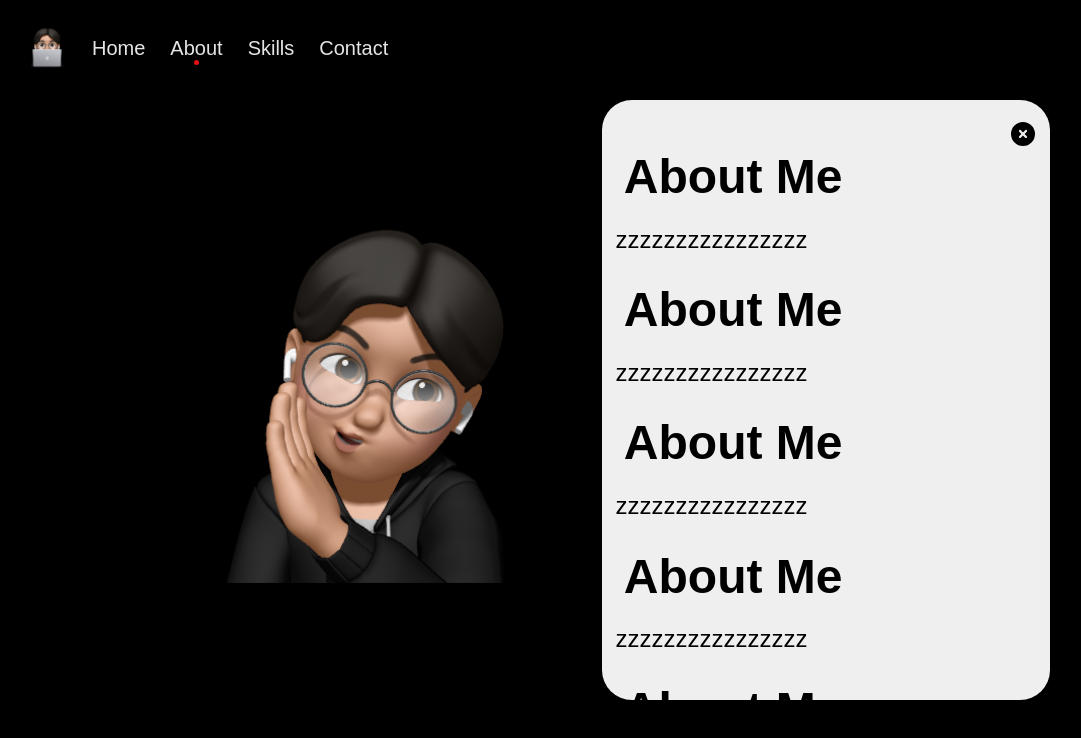
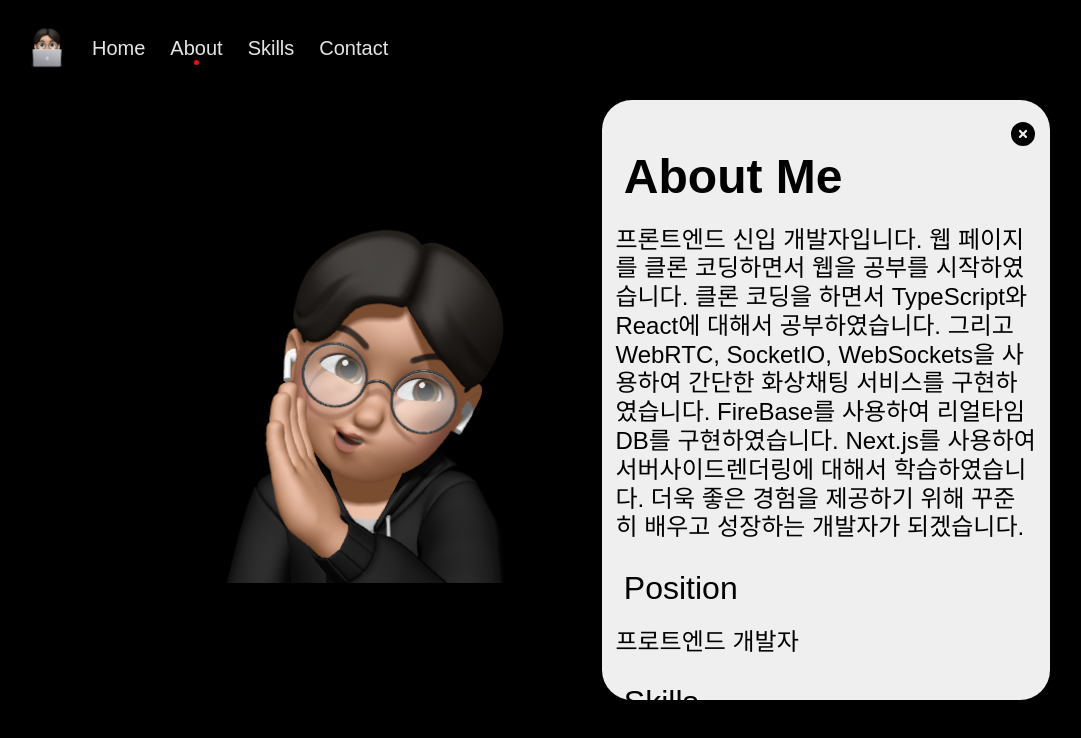
Before and after one commit to DonggiChae/myportfolio, a React (Create React App) app: page /about in a window 1280 px wide. Both pictures are taken after a click on the element 715 px from the left and 248 px from the top of the page. Shown: the top 738 px of the page, without its empty margins (38-1119 px from the left). Built offline with nearby package versions, Linux system fonts and the light colour scheme.

Commit message:
data update

```diff
--- a/src/Components/CardDetail.tsx
+++ b/src/Components/CardDetail.tsx
@@ -32,6 +32,10 @@ const Article = styled(motion.article)`
 const Section = styled.section`
   padding: 3%;
 `
+const Exit = styled.div`
+  font-size: 2em;
+  margin-left: 90%;
+`
 
 const Title = styled.h1`
   padding-bottom: 20px;
@@ -40,9 +44,18 @@ const Title = styled.h1`
   font-weight: 600;
 `
 
+const Title2 = styled.h1`
+  padding-bottom: 20px;
+  margin-left: 2%;
+  font-size: 2em;
+  font-weight: 600;
+`
+
 const Content =styled.p`
   font-size: 1.5em;
   display: flex;
+  margin-left: 2%;
+  padding-bottom: 20px;
   flex-direction: column;
 `
 const cardDetailVariants = {
@@ -65,7 +78,7 @@ function CardDetail({ selectedId }: { selectedId: string , layoutId: string}) {
 
   return(
     <Container transition={{ duration: 0.15, delay: 0.1 }}>
-      <Link to="/skills">
+      <Link to="/skills"></Link>
       <Article
       variants={cardDetailVariants}
       initial='hidden'
@@ -76,15 +89,36 @@ function CardDetail({ selectedId }: { selectedId: string , layoutId: string}) {
       className="overlay"
       >
         <Section>
+          <Link to="/skills">
+            <Exit>
+              x
+            </Exit>
+          </Link>
           <Title>
             {project.name}
           </Title>
+          <Title2>
+            Description
+          </Title2>
           <Content>
-            zzzzzzzzzzzzzzzz
+            {project.description}
           </Content>
+          <Title2>
+            Stacks
+          </Title2>
+          <Content>
+            {project.stacks}
+          </Content>
+          <a href={project.github}>
+            <Title2>
+              Github
+            </Title2>
+            <Content>
+              {project.github}
+            </Content>
+          </a>
         </Section>
       </Article>
-      </Link>
     </Container>
   );
 }
--- a/src/Routes/aboutDetail.tsx
+++ b/src/Routes/aboutDetail.tsx
@@ -4,6 +4,7 @@ import { FontAwesomeIcon } from '@fortawesome/react-fontawesome'
 import { faCircleXmark } from '@fortawesome/free-solid-svg-icons'
 import { useRecoilState } from "recoil";
 import { isAboutOpenAtom } from "../atoms";
+import { Iaboutme, aboutMe } from "../data";
 
 
 const Article = styled(motion.article)`
@@ -33,11 +34,17 @@ const ExitButton = styled.button`
   top: 20px;
 `
 
-const Title = styled.h1`
+const Title = styled.div`
   padding-bottom: 20px;
   margin-left: 2%;
   font-size: 3em;
   font-weight: 600;
+`
+const Title2 = styled.div`
+  padding-bottom: 20px;
+  margin-left: 2%;
+  font-size: 2em;
+  font-weight: 500;
 `
 
 const Content =styled.p`
@@ -80,39 +87,23 @@ function AboutDetail() {
           About Me
         </Title>
         <Content>
-          zzzzzzzzzzzzzzzz
+          {aboutMe.simpleCoverLetter}
         </Content>
       </Section>
       <Section>
-        <Title>
-          About Me
-        </Title>
+        <Title2>
+          Position
+        </Title2>
         <Content>
-          zzzzzzzzzzzzzzzz
+          {aboutMe.position}
         </Content>
       </Section>
       <Section>
-        <Title>
-          About Me
-        </Title>
+        <Title2>
+          Skills
+        </Title2>
         <Content>
-          zzzzzzzzzzzzzzzz
-        </Content>
-      </Section>
-      <Section>
-        <Title>
-          About Me
-        </Title>
-        <Content>
-          zzzzzzzzzzzzzzzz
-        </Content>
-      </Section>
-      <Section>
-        <Title>
-          About Me
-        </Title>
-        <Content>
-          zzzzzzzzzzzzzzzz
+          {aboutMe.skills}
         </Content>
       </Section>
     </Article>
--- a/src/data.tsx
+++ b/src/data.tsx
@@ -4,7 +4,7 @@ export interface projectDetail {
   description: string;
   github: string;
   gitpages?: string;
-  stacks: string[];
+  stacks: string;
   img: string;
 }
 
@@ -18,7 +18,7 @@ export const projects = [
                     \n 그렇기 때문에 화면이 크면 화면이 크다는 문구가 나오게 하였습니다.`,
     github: `https://github.com/DonggiChae/kokoa-clone`,
     gitpages: 'https://donggichae.github.io/kokoa-clone/',
-    stacks: ['HTML', 'CSS', 'Github'],
+    stacks: `'HTML', 'CSS', 'Github'`,
     img: "kakao_clone.png"
   },
   {
@@ -29,7 +29,7 @@ export const projects = [
                   `,
     github: `https://github.com/DonggiChae/paintJS`,
     gitpages: 'https://donggichae.github.io/paintJS/',
-    stacks: ['HTML', 'CSS', 'JavaScript','Github'],
+    stacks: `'HTML', 'CSS', 'JavaScript', 'Github'`,
     img: "paintJS.png"
   },
   {
@@ -40,7 +40,7 @@ export const projects = [
                   \n 채팅방 생성. 화상채팅 그리고 개인 메시지를 구현였습니다.`,
     github: `https://github.com/DonggiChae/zoom`,
     gitpages: 'https://github.com/DonggiChae/zoom',
-    stacks: ['WebSocket', 'Socket.io', 'WebRTC', 'JavaScript', 'pug'],
+    stacks: `'WebSocket', 'Socket.io', 'WebRTC', 'JavaScript', 'pug'`,
     img: "zoomClone.png"
   },
   {
@@ -53,7 +53,7 @@ export const projects = [
                   `,
     github: `https://github.com/DonggiChae/chrome-clone-page`,
     gitpages: 'https://donggichae.github.io/chrome-clone-page/',
-    stacks: ['HTML', 'CSS', 'Javascript','Github'],
+    stacks: `'HTML', 'CSS', 'Javascript', 'Github'`,
     img: "todos.png"
 
   },
@@ -66,7 +66,7 @@ export const projects = [
                     `,
     github: `https://github.com/DonggiChae/nwitter`,
     gitpages: 'https://donggichae.github.io/nwitter/#/',
-    stacks: ['HTML', 'CSS', 'Javascript','React','FireBase'],
+    stacks: `'HTML', 'CSS', 'Javascript', 'React','FireBase'`,
     img: "Twitter.png"
 
   },
@@ -79,7 +79,7 @@ export const projects = [
                   `,
     github: `https://github.com/DonggiChae/CoinChart`,
     gitpages: 'https://donggichae.github.io/CoinChart/',
-    stacks: ['HTML', 'CSS','React', 'Github'],
+    stacks: `'HTML', 'CSS', 'React', 'Github'`,
     img: "CoinChart.png"
   },
   {
@@ -91,7 +91,7 @@ export const projects = [
                   `,
     github: `https://github.com/DonggiChae/nomflix-clone`,
     gitpages: 'https://github.com/DonggiChae/nomflix-clone',
-    stacks: ['HTML', 'CSS','React', 'Github'],
+    stacks: `'HTML', 'CSS', 'React', 'Github'`,
     img: "NetflixClone.png"
   },
   {
@@ -103,33 +103,31 @@ export const projects = [
                   `,
     github: `https://github.com/DonggiChae/trello-clone`,
     gitpages: 'https://donggichae.github.io/trello-clone/',
-    stacks: ['HTML', 'CSS','React', 'Github'],
+    stacks: `'HTML', 'CSS', 'React', 'Github'`,
     img: "TodoList.png"
   },
 
 ]
 
-export interface abouinterface {
-  id: string;
-  name: string;
-  description: string;
-  github: string;
-  gitpages?: string;
-  stacks: string[];
-  img: string;
+export interface Iaboutme {
+  school: string;
+  major: string;
+  position: string;
+  skills: string;
+  simpleCoverLetter: string;
 }
 
 
-export const aboutMe = [
+export const aboutMe =
   {
-    id: "Kakao-Clone",
-    name: "Kakao-Clone",
-    description:   `카카오톡 디자인을 CSS와 HTML을 사용하여 구현하였습니다.
-                    \n 핸드폰 크기에 맞추어 구현하였습니다.
-                    \n 그렇기 때문에 화면이 크면 화면이 크다는 문구가 나오게 하였습니다.`,
-    github: `https://github.com/DonggiChae/kokoa-clone`,
-    gitpages: 'https://donggichae.github.io/kokoa-clone/',
-    stacks: ['HTML', 'CSS', 'Github'],
-    img: "kakao_clone.png"
-  },
-]
+    school: "공주대학교",
+    major: "기계설계과",
+    position:   `프로트엔드 개발자`,
+    skills: `Python,Git,React,Github,JavaScript,HTML,CSS,
+            TypeScript`,
+    simpleCoverLetter: `프론트엔드 신입 개발자입니다.
+                        웹 페이지를 클론 코딩하면서 웹을 공부를 시작하였습니다.
+                        클론 코딩을 하면서 TypeScript와 React에 대해서 공부하였습니다. 그리고 WebRTC, SocketIO, WebSockets을 사용하여 간단한 화상채팅 서비스를 구현하였습니다.
+                        FireBase를 사용하여 리얼타임DB를 구현하였습니다. Next.js를 사용하여 서버사이드렌더링에 대해서 학습하였습니다.
+                        더욱 좋은 경험을 제공하기 위해 꾸준히 배우고 성장하는 개발자가 되겠습니다.`,
+  }
```
